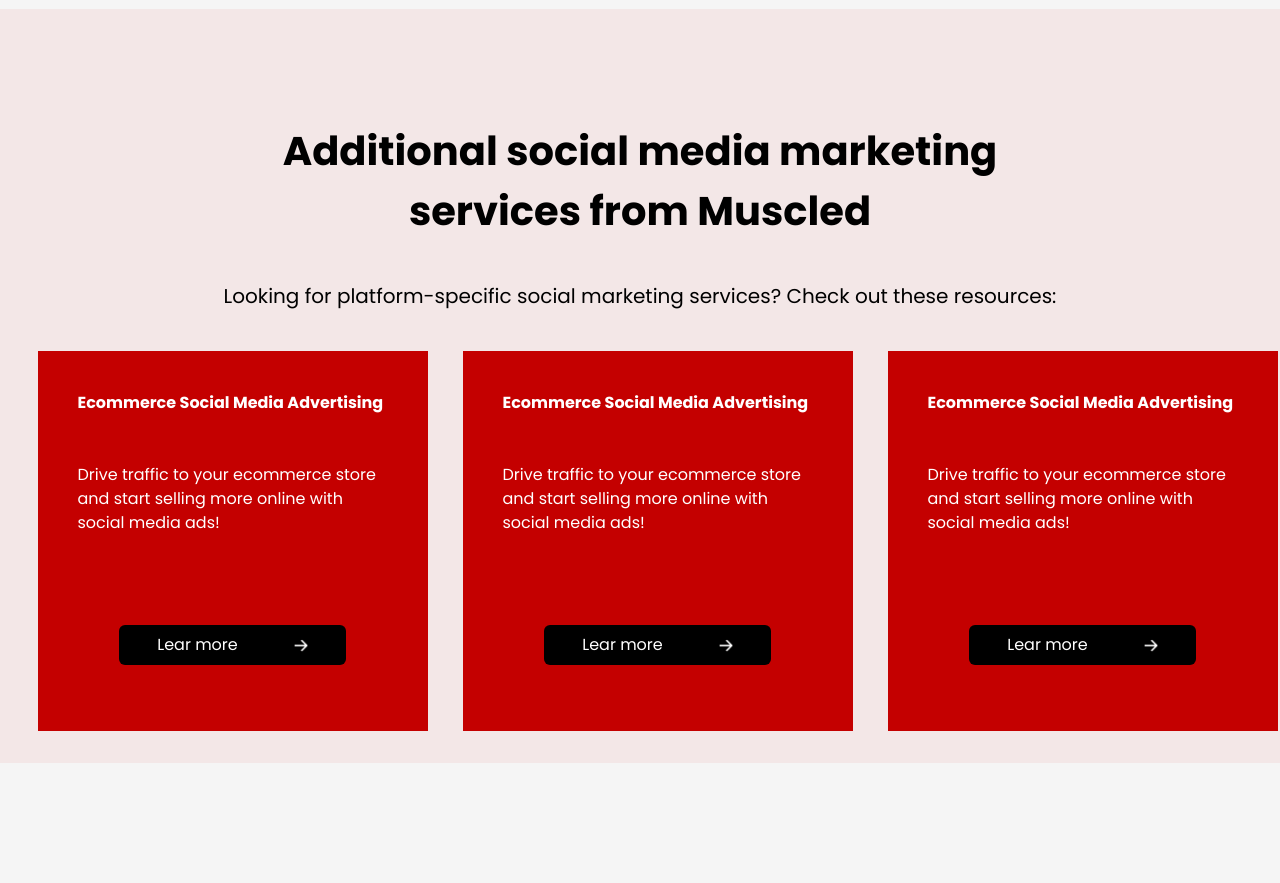
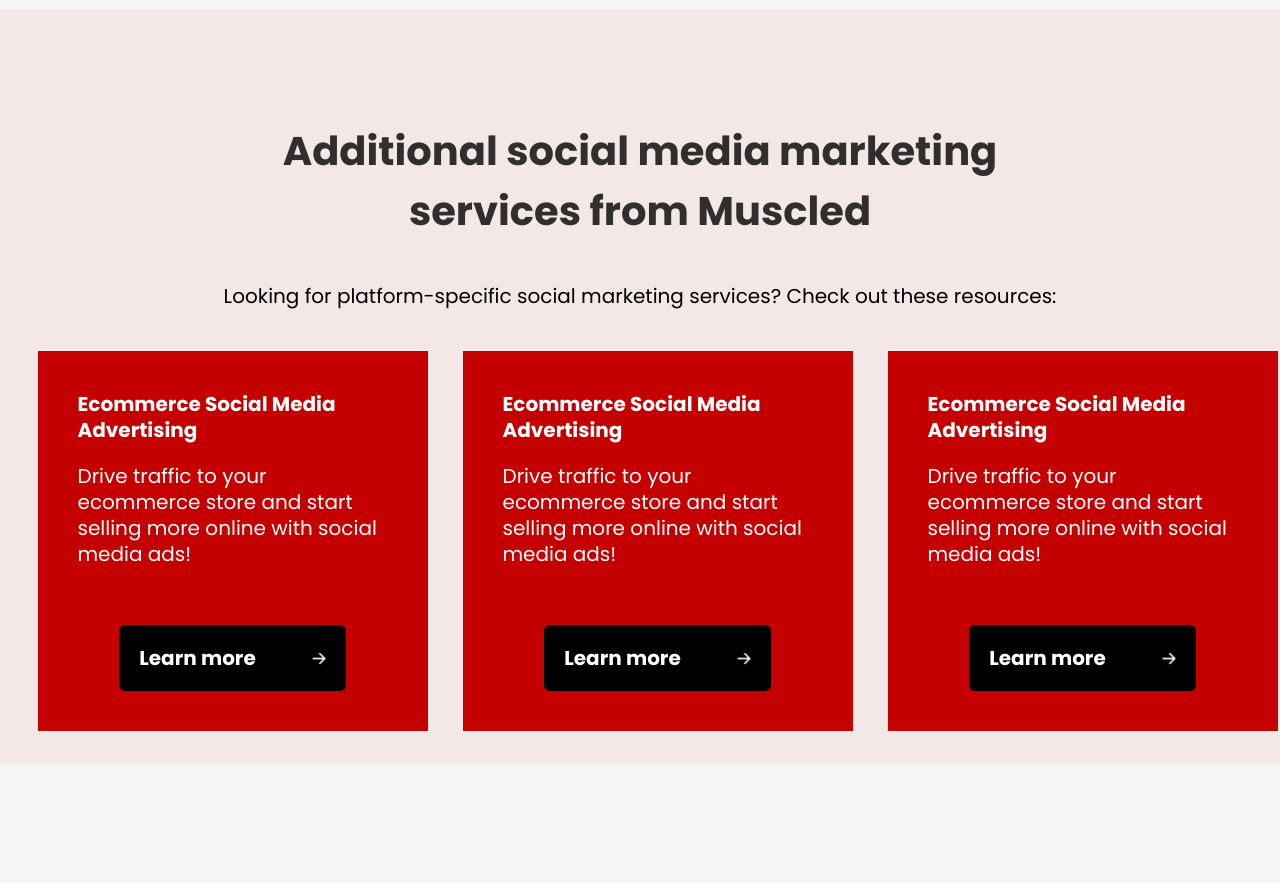
Before and after one commit to Musclednazmul123/muscled-landing-pages, a Next.js app: page /views/muscled-d2c-social-advertising-services in a window 1280 px wide. Shown: the part 3660-4543 px from the top of the page. Built offline with nearby package versions, Linux system fonts and the light colour scheme.

Commit message:
[MUS-0015] updated

```diff
--- a/components/Button.tsx
+++ b/components/Button.tsx
@@ -30,6 +30,7 @@
   white,
   violate,
   red,
+  className,
 }) => {
   return (
     <div>
@@ -44,7 +45,7 @@
             : white
             ? "bg-white text-black"
             : "bg-black"
-        }`}
+        }${className}`}
       >
         {text}
         {arrow !== undefined ? <Arrow arrow={arrow!} /> : ""}
--- a/components/common/AdditionalSocailMedia.tsx
+++ b/components/common/AdditionalSocailMedia.tsx
@@ -7,7 +7,7 @@
 }: AdditionalSocailMediaProps) => {
   return (
     <div className="w-50 bg-[#C40000]/[.06] h-[754px] mt-[120px] flex flex-col items-center justify-center">
-      <p className="mt-[80px] ml-[220px] mr-[220px] mb-[40px] font-semibold text-[40px] text-center">
+      <p className="mt-[80px] ml-[220px] mr-[220px] mb-[40px] font-semibold text-[40px] text-center text-[#000000]/[0.8]">
         {AdditionalSocailMediaMetaData?.heading}
       </p>
       <p className="text-[20px] mb-[40px]">
--- a/components/common/SimpleCard.tsx
+++ b/components/common/SimpleCard.tsx
@@ -5,12 +5,18 @@
 const SimpleCard = ({ itemTitle, itemPara, buttonLabel }: SimpleCardProps) => {
   return (
     <div className="w-[390px] h-[380px] bg-[#C40000] flex flex-col text-[#FFFFFF] ml-[35px] ">
-      <p className="w-[310px] h-[52px] font-semibold mt-[40px] mr-[40px] ml-[40px] mb-[20px]">
+      <p className="w-[310px] h-[52px] font-bold mt-[40px] mr-[40px] ml-[40px] mb-[20px] text-[20px] not-italic leading-[26px]">
         {itemTitle}
       </p>
-      <p className="w-[310px] h-[104px] mr-[40px] ml-[40px] ">{itemPara}</p>
+      <p className="w-[310px] h-[104px] mr-[40px] ml-[40px] font-normal not-italic text-[20px] leading-[26px]">
+        {itemPara}
+      </p>
       <span className="w-[227px] h-[66px] mr-[81.5px] ml-[81.5px] mt-[58px]">
-        <Button text={buttonLabel} arrow="arrowIcon" />
+        <Button
+          text={buttonLabel}
+          arrow="arrowIcon"
+          className="w-[227px] h-[66px] rounded-[10px] bg-[#000000] font-bold text-[20px] not-italic"
+        />
       </span>
     </div>
   );
--- a/components/utils/muscled-d2c-constants.tsx
+++ b/components/utils/muscled-d2c-constants.tsx
@@ -19,19 +19,19 @@
       itemTitle: "Ecommerce Social Media Advertising",
       itemPara: ` Drive traffic to your ecommerce store and start selling more online
   with social media ads!`,
-      buttonLabel: "Lear more",
+      buttonLabel: "Learn more",
     },
     {
       itemTitle: "Ecommerce Social Media Advertising",
       itemPara: ` Drive traffic to your ecommerce store and start selling more online
     with social media ads!`,
-      buttonLabel: "Lear more",
+      buttonLabel: "Learn more",
     },
     {
       itemTitle: "Ecommerce Social Media Advertising",
       itemPara: ` Drive traffic to your ecommerce store and start selling more online
     with social media ads!`,
-      buttonLabel: "Lear more",
+      buttonLabel: "Learn more",
     },
   ],
 };
```
Also changed, not shown: types/types.ts (+37 -36 lines).
